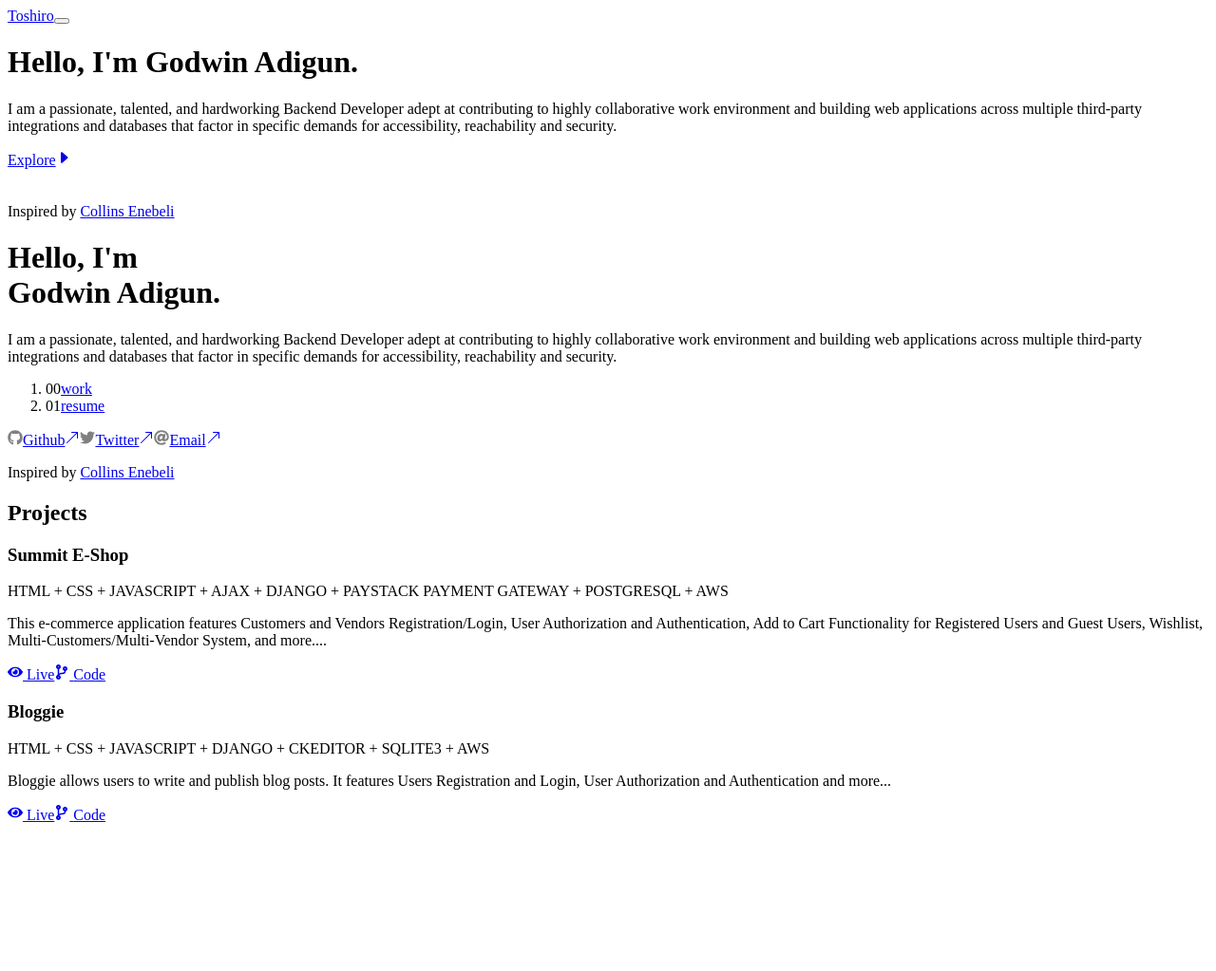
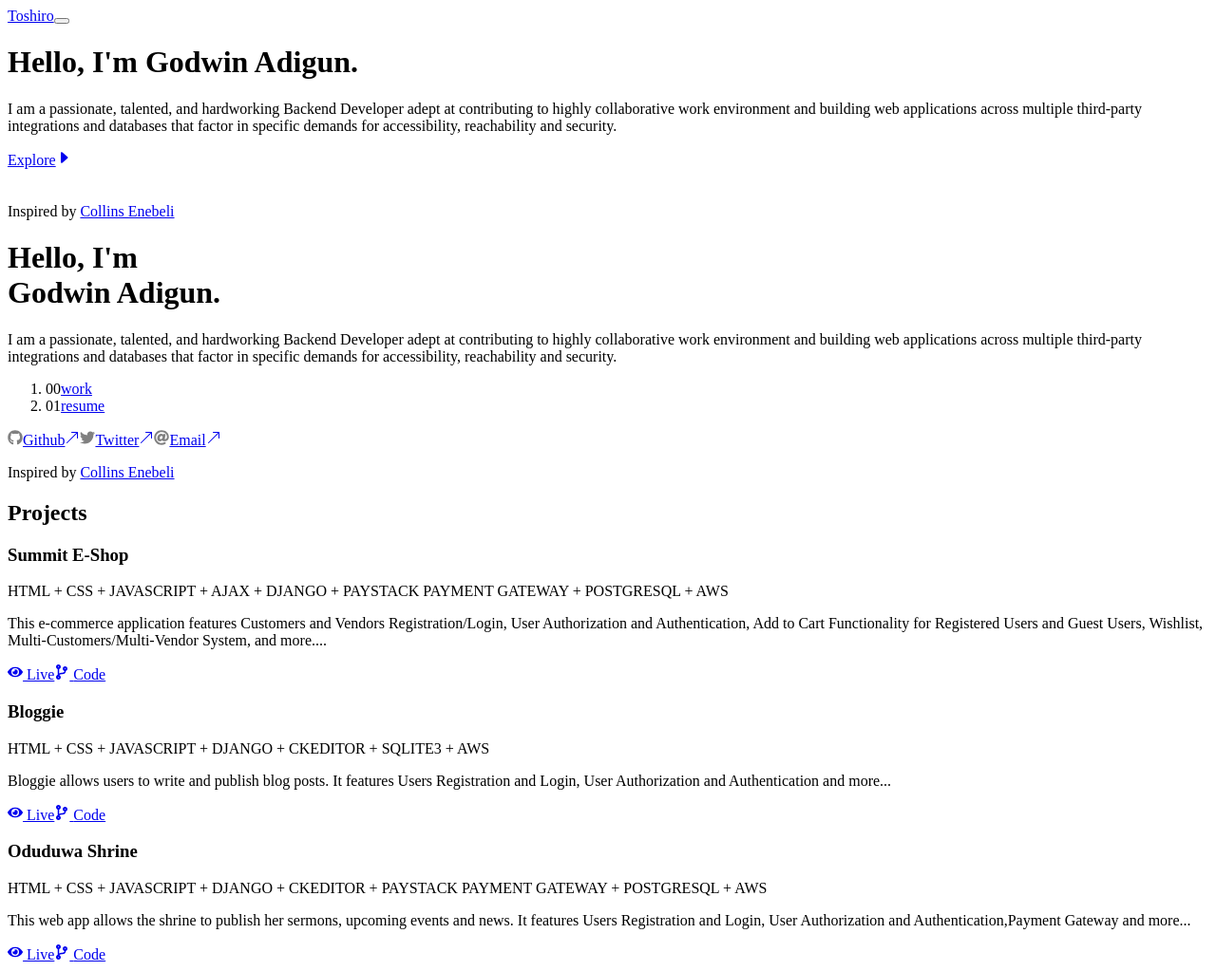
Before and after one commit to Goddy01/toshiro-portfolio, a Gatsby site: page / in a window 1280 px wide. Shown: the whole page at 95% size. Before the commit the page ends 876 px from the top, so only its background shows below. Built offline with nearby package versions, Linux system fonts and the light colour scheme; Gatsby itself is replaced by a stand-in of ours.

Commit message:
Updated projects

```diff
--- a/src/components/desktopHomeRight.js
+++ b/src/components/desktopHomeRight.js
@@ -63,6 +63,39 @@ const DesktopHomeRight = () => {
             </a>
             <a
               href="https://github.com/Goddy01/Blogging-Site-Latest"
+              target="_blank"
+              rel="noopener noreferrer"
+              className="flex items-center gap-x-1 text-xs text-light-grey hover:text-white"
+            >
+              <FaCodeBranch /> <span>Code</span>
+            </a>
+          </div>
+        </div>
+
+        <div className="flex flex-col bg-box-bg p-10 transition-all duration-300 md:hover:scale-110">
+          <h3 className="text-[1.3rem] font-semibold text-white">
+            Oduduwa Shrine
+          </h3>
+          <p className="mb-3 mt-1 text-xs font-semibold leading-5 tracking-wider text-light-grey">
+            HTML + CSS + JAVASCRIPT + DJANGO + CKEDITOR + PAYSTACK PAYMENT
+            GATEWAY + POSTGRESQL + AWS
+          </p>
+          <p className="my-3 min-h-[5rem] text-xs font-semibold tracking-wider text-dark-grey md:h-10">
+            This web app allows the shrine to publish her sermons, upcoming
+            events and news. It features Users Registration and Login, User
+            Authorization and Authentication,Payment Gateway and more...
+          </p>
+          <div className="flex items-center gap-x-4">
+            <a
+              href="https://oduduwashrine.up.railway.app"
+              target="_blank"
+              rel="noopener noreferrer"
+              className="flex items-center gap-x-1 text-xs text-light-grey hover:text-white"
+            >
+              <FaEye /> <span>Live</span>
+            </a>
+            <a
+              href="https://github.com/Goddy01/Shrine-Web-App"
               target="_blank"
               rel="noopener noreferrer"
               className="flex items-center gap-x-1 text-xs text-light-grey hover:text-white"
--- a/src/components/resumeContainer.js
+++ b/src/components/resumeContainer.js
@@ -19,9 +19,9 @@ const DesktopResumeContainer = () => {
             <span className="hidden md:flex">LinkedIn</span>
           </a>
           <a
-            href="www.test.com"
+            href="../GodwinAdigunResume.pdf"
             target="_blank"
-            rel="noopener noreferrer"
+            download
             className="flex items-center gap-x-1"
           >
             <FaDownload />
```
Also changed, not shown: 2 other files.
